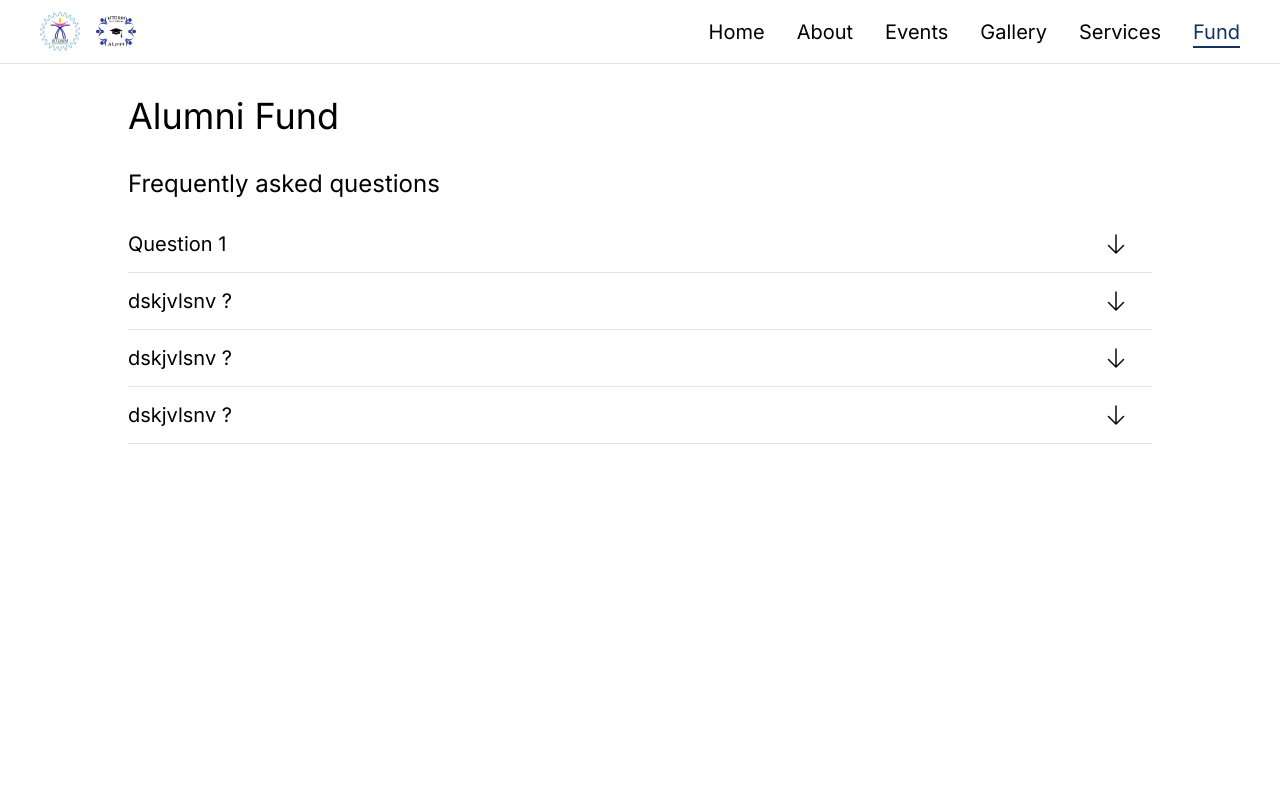
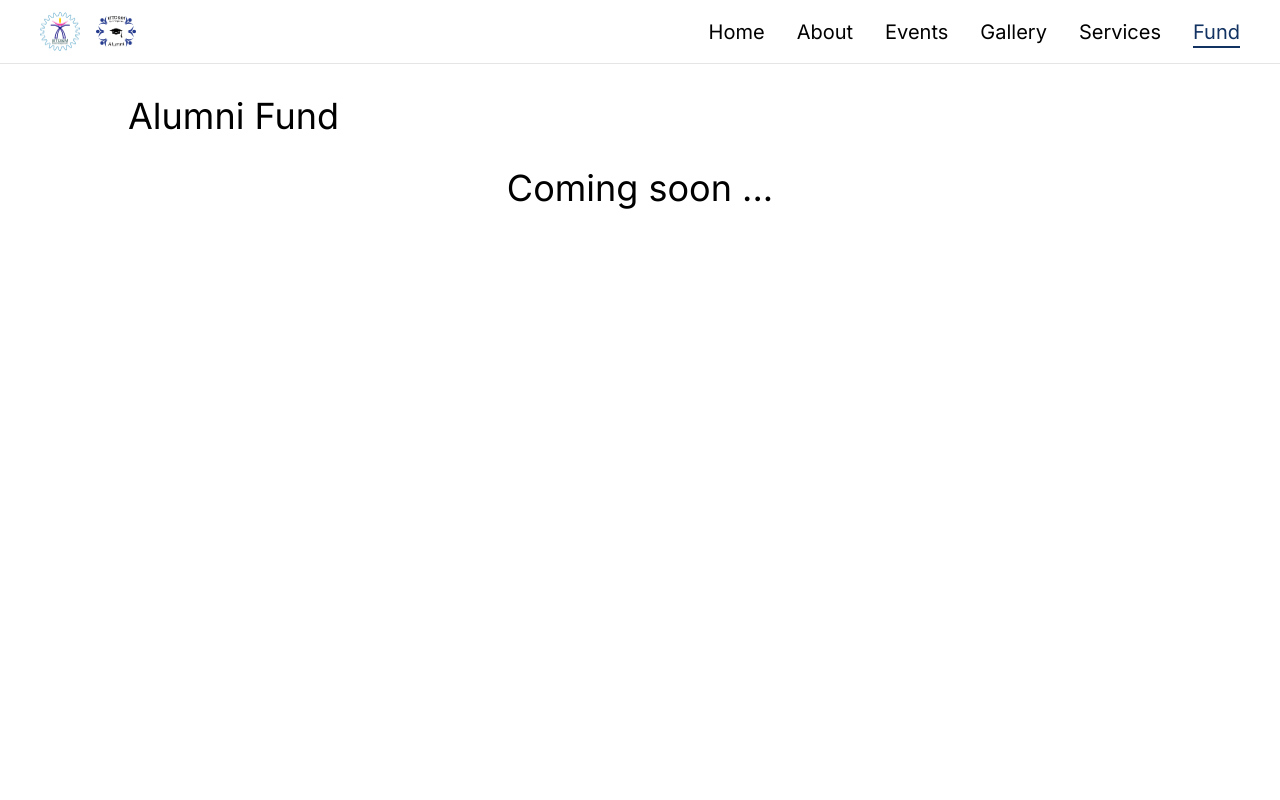
Before and after one commit to bhendi-boi/AlumniPortal, a Next.js app: page /fund in a window 1280 px wide. Shown: the top 800 px of the page. Built offline with nearby package versions, Linux system fonts and the light colour scheme.

Commit message:
added coming soon in fund route

```diff
--- a/app/fund/page.tsx
+++ b/app/fund/page.tsx
@@ -11,7 +11,10 @@ const page = () => {
   return (
     <>
       <Header title="Alumni Fund" />
-      <FAQ />
+      <div className="flex items-center justify-center">
+        <h2 className="text-4xl">Coming soon ...</h2>
+      </div>
+      {/* <FAQ /> */}
     </>
   );
 };
```
